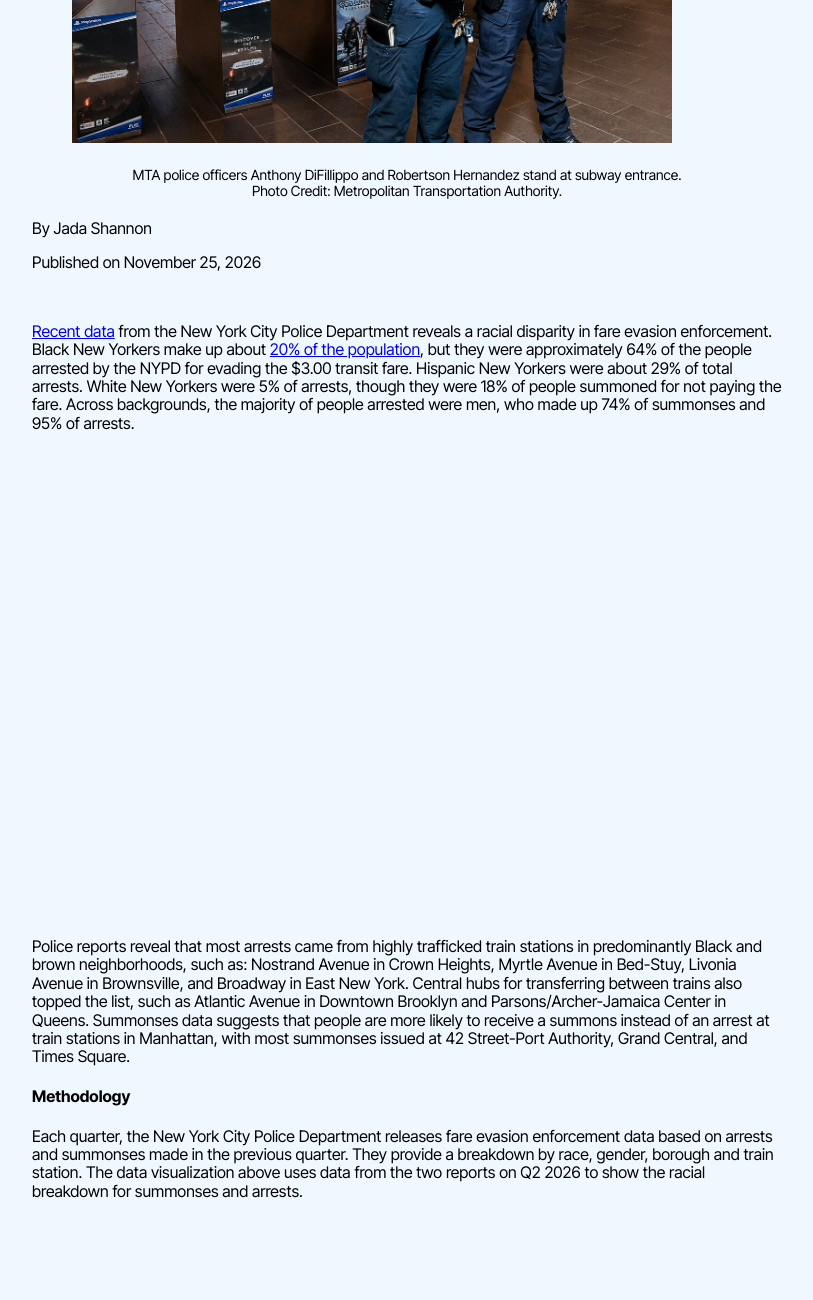
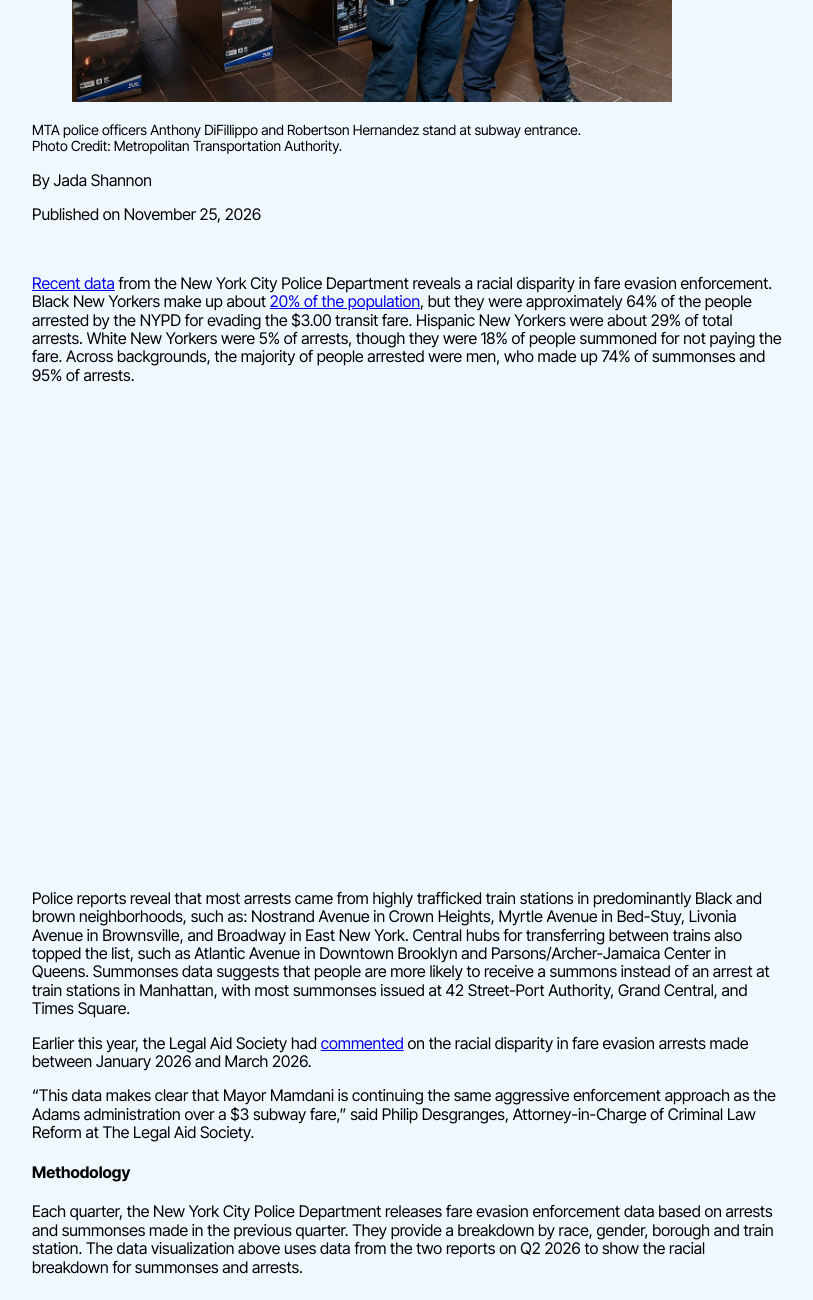
Before and after one commit to Jshannon42/nypdfareevasionenforcement, a plain HTML site: page index.html in a window 1280 px wide. Shown: the part 500-1800 px from the top of the page, without its empty margins (233-1046 px from the left). Drawn offline with nearby package versions, Linux system fonts and the light colour scheme; a script that the page names is missing.

Commit message:
Add files via upload

```diff
--- a/index.html
+++ b/index.html
@@ -41,6 +41,15 @@
 <br>
 <p>
 		Police reports reveal that most arrests came from highly trafficked train stations in predominantly Black and brown neighborhoods, such as: Nostrand Avenue in Crown Heights, Myrtle Avenue in Bed-Stuy, Livonia Avenue in Brownsville, and Broadway in East New York. Central hubs for transferring between trains also topped the list, such as Atlantic Avenue in Downtown Brooklyn and Parsons/Archer-Jamaica Center in Queens. Summonses data suggests that people are more likely to receive a summons instead of an arrest at train stations in Manhattan, with most summonses issued at 42 Street-Port Authority, Grand Central, and Times Square.
+
+	</p>
+
+	<p>
+
+		Earlier this year, the Legal Aid Society had <a href="https://legalaidnyc.org/news/mamdani-subway-fare-evasion/">commented</a> on the racial disparity in fare evasion arrests made between January 2026 and March 2026. </p>
+
+		<p>
+		“This data makes clear that Mayor Mamdani is continuing the same aggressive enforcement approach as the Adams administration over a $3 subway fare,” said Philip Desgranges, Attorney-in-Charge of Criminal Law Reform at The Legal Aid Society.
 	</p>
 
 	<h4> Methodology</h4>
--- a/style.css
+++ b/style.css
@@ -39,7 +39,7 @@ figure{max-width: 600px;
   width: 100%;
 }
 
-figcaption{text-align:center;
+figcaption{text-align:left;
 font-size:14px;
 font-weight: normal;}
 
@@ -49,7 +49,8 @@ font-weight: normal;}
 
 
 h2{
-    font-weight: normal;}
+    font-weight: normal;
+font-size:20px;}
 
 h3{
     font-size: 16px;
```
